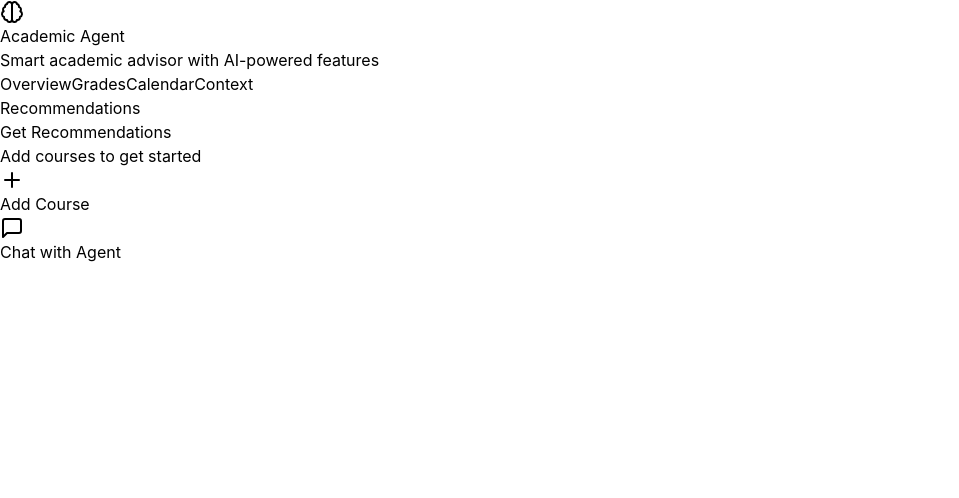
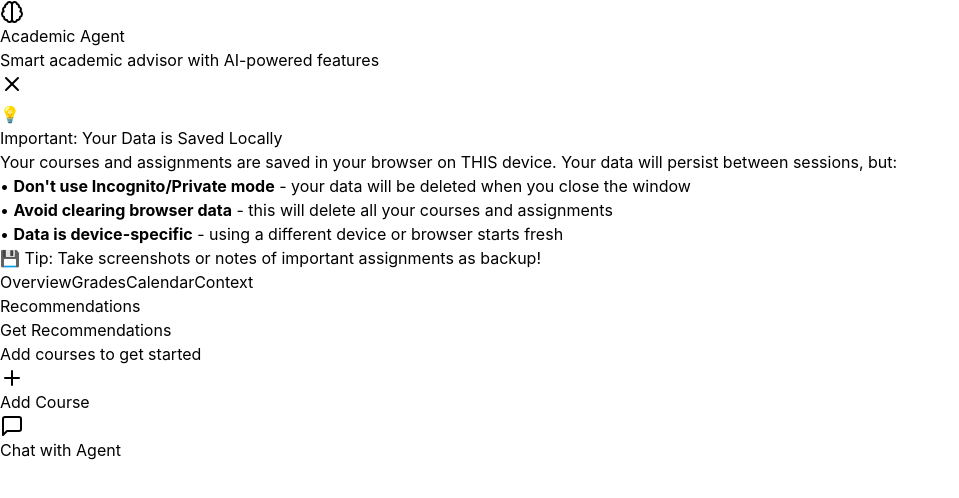
Before and after one commit to KFoster9/Academic-Agent, a React (Vite) app: page / in a window 1280 px wide. Shown: the top 498 px of the page, without its empty margins (0-959 px from the left). Built offline with nearby package versions, Linux system fonts and the light colour scheme.

Commit message:
Implement local data storage warning and update methods
Added a warning message about local data storage and updated data retrieval methods to use localStorage instead of window.storage.

```diff
--- a/src/App.jsx
+++ b/src/App.jsx
@@ -14,6 +14,7 @@ export default function AcademicAgent() {
   const [uploadingSyllabus, setUploadingSyllabus] = useState(false);
   const chatContainerRef = React.useRef(null);
   const [shouldAutoScroll, setShouldAutoScroll] = useState(true);
+  const [showWarning, setShowWarning] = useState(true);
 
   useEffect(() => {
     if (chatContainerRef.current && shouldAutoScroll) {
@@ -68,14 +69,16 @@ export default function AcademicAgent() {
   };
 
   useEffect(() => {
-    const load = async () => {
+    const load = () => {
       try {
-        const c = await window.storage.get('courses');
-        if (c && c.value) setCourses(JSON.parse(c.value));
-        const ctx = await window.storage.get('context');
-        if (ctx && ctx.value) setContext(JSON.parse(ctx.value));
-        const msgs = await window.storage.get('chatHistory');
-        if (msgs && msgs.value) setChatMessages(JSON.parse(msgs.value));
+        const coursesData = localStorage.getItem('courses');
+        if (coursesData) setCourses(JSON.parse(coursesData));
+
+        const contextData = localStorage.getItem('context');
+        if (contextData) setContext(JSON.parse(contextData));
+
+        const chatData = localStorage.getItem('chatHistory');
+        if (chatData) setChatMessages(JSON.parse(chatData));
       } catch (err) {
         console.error('Load error:', err);
       }
@@ -85,12 +88,20 @@ export default function AcademicAgent() {
 
   const save = (c) => {
     setCourses(c);
-    window.storage.set('courses', JSON.stringify(c)).catch(() => {});
+    try {
+      localStorage.setItem('courses', JSON.stringify(c));
+    } catch (err) {
+      console.error('Save error:', err);
+    }
   };
 
   const saveCtx = (c) => {
     setContext(c);
-    window.storage.set('context', JSON.stringify(c)).catch(() => {});
+    try {
+      localStorage.setItem('context', JSON.stringify(c));
+    } catch (err) {
+      console.error('Save error:', err);
+    }
   };
 
   const addCourse = (name, grade) => {
@@ -222,7 +233,11 @@ export default function AcademicAgent() {
       const cleanMessage = assistantMessage.replace(/\[ACTION:.*?\]/g, '').trim();
       const updatedMessages = [...newMessages, { role: 'assistant', content: cleanMessage }];
       setChatMessages(updatedMessages);
-      window.storage.set('chatHistory', JSON.stringify(updatedMessages)).catch(() => {});
+      try {
+        localStorage.setItem('chatHistory', JSON.stringify(updatedMessages));
+      } catch (err) {
+        console.error('Save chat error:', err);
+      }
     } catch (e) {
       console.error(e);
       setChatMessages([...newMessages, { role: 'assistant', content: 'Sorry, I encountered an error. Please try again.' }]);
@@ -374,6 +389,34 @@ export default function AcademicAgent() {
           </h1>
           <p className="text-purple-300">Smart academic advisor with AI-powered features</p>
         </div>
+
+        {showWarning && (
+          <div className="bg-yellow-500/20 border-2 border-yellow-500/50 rounded-xl p-4 mb-6 relative">
+            <button
+              onClick={() => setShowWarning(false)}
+              className="absolute top-2 right-2 text-yellow-300 hover:text-yellow-100"
+            >
+              <X className="w-5 h-5" />
+            </button>
+            <div className="flex items-start gap-3">
+              <div className="text-3xl">💡</div>
+              <div>
+                <h3 className="text-yellow-100 font-bold text-lg mb-1">Important: Your Data is Saved Locally</h3>
+                <p className="text-yellow-200 text-sm mb-2">
+                  Your courses and assignments are saved in your browser on THIS device. Your data will persist between sessions, but:
+                </p>
+                <ul className="text-yellow-200 text-sm space-y-1 ml-4">
+                  <li>• <strong>Don't use Incognito/Private mode</strong> - your data will be deleted when you close the window</li>
+                  <li>• <strong>Avoid clearing browser data</strong> - this will delete all your courses and assignments</li>
+                  <li>• <strong>Data is device-specific</strong> - using a different device or browser starts fresh</li>
+                </ul>
+                <p className="text-yellow-200 text-sm mt-2 italic">
+                  💾 Tip: Take screenshots or notes of important assignments as backup!
+                </p>
+              </div>
+            </div>
+          </div>
+        )}
 
         <div className="flex gap-2 mb-6 bg-white/5 rounded-xl p-2 border border-purple-500/30">
           {[['overview', 'Overview'], ['grades', 'Grades'], ['calendar', 'Calendar'], ['context', 'Context']].map(([t, l]) => (
```
